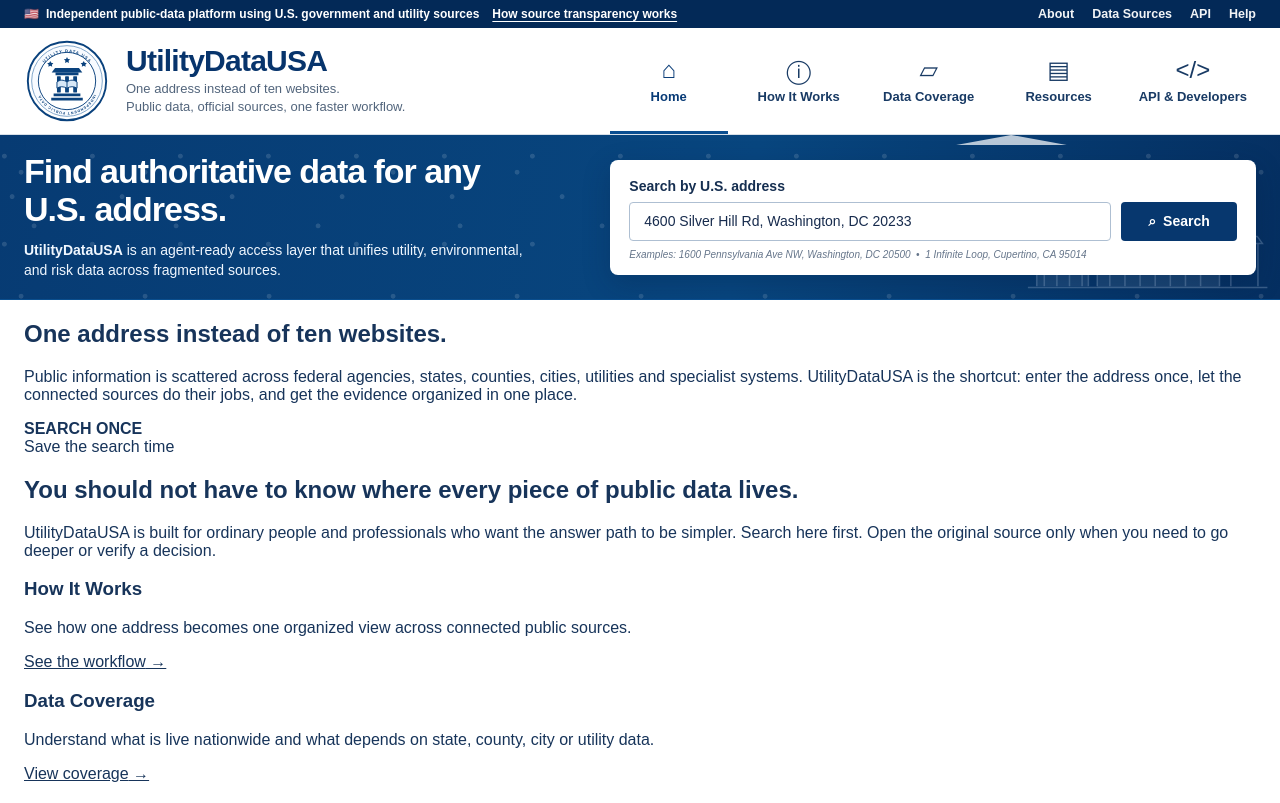
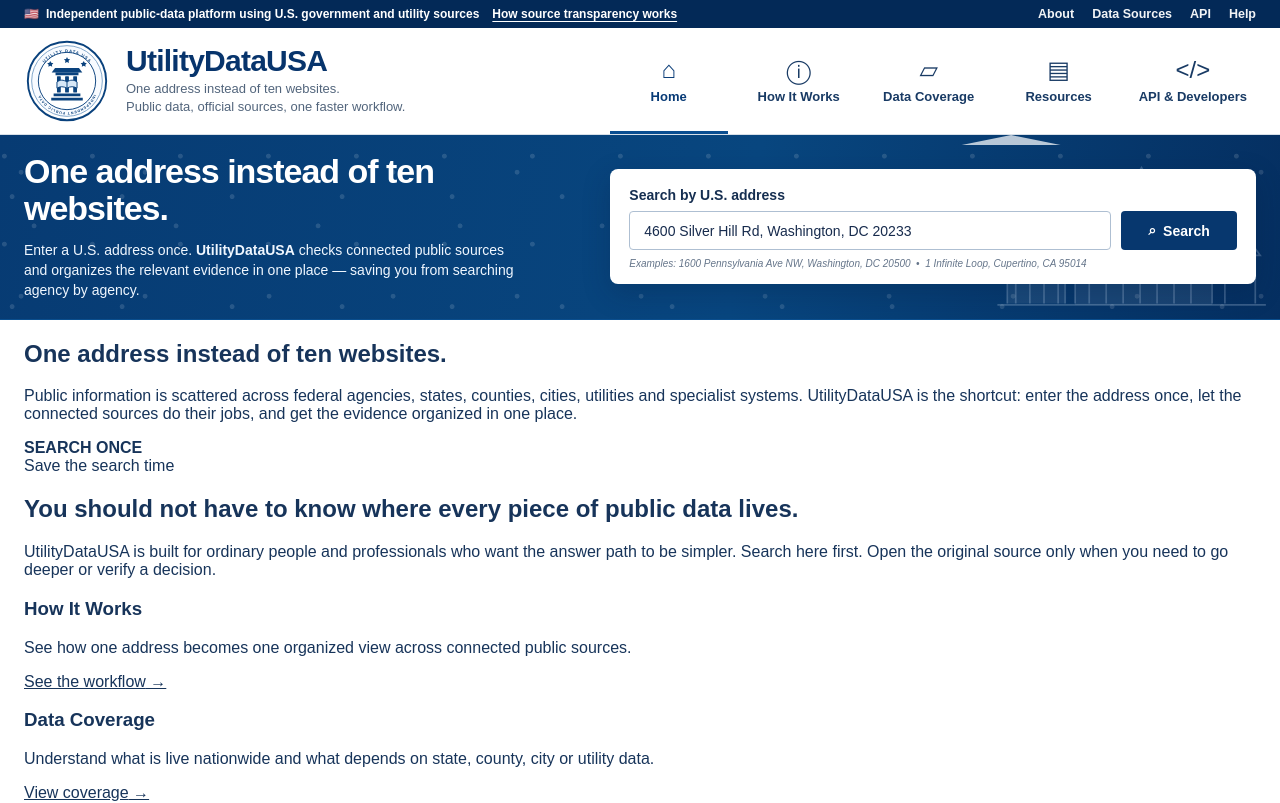
Before and after one commit to HenrikBrixCare/utilitydatausa, a Next.js app: page / in a window 1280 px wide. Shown: the top 803 px of the page. Built offline with nearby package versions, Linux system fonts and the light colour scheme.

Commit message:
Simplify homepage message for U.S. users

```diff
--- a/app/components/AddressSearch.tsx
+++ b/app/components/AddressSearch.tsx
@@ -84,8 +84,8 @@
       <section className="portal-hero">
         <div className="portal-container hero-grid">
           <div className="hero-copy">
-            <h1>Find authoritative data for any U.S. address.</h1>
-            <p><strong>UtilityDataUSA</strong> is an agent-ready access layer that unifies utility, environmental, and risk data across fragmented sources.</p>
+            <h1>One address instead of ten websites.</h1>
+            <p>Enter a U.S. address once. <strong>UtilityDataUSA</strong> checks connected public sources and organizes the relevant evidence in one place — saving you from searching agency by agency.</p>
           </div>
           <div className="hero-search-card">
             <form onSubmit={submit}>
```
